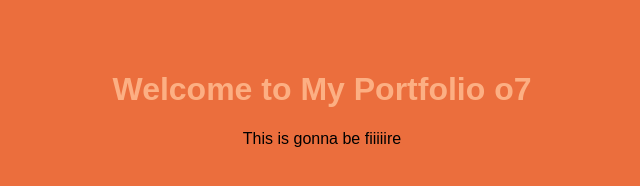
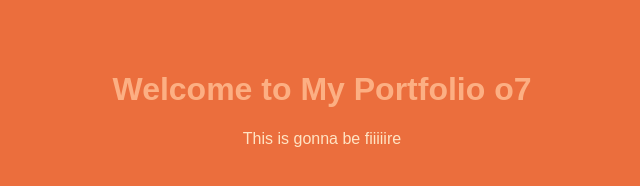
Before and after one commit to Kovinskii/Portfolio-Site, a plain HTML site: page index.html in a window 1280 px wide. Shown: the whole page, without its empty margins (318-958 px from the left). Drawn offline with Linux system fonts and the light colour scheme.

Commit message:
changed text color

```diff
--- a/style.css
+++ b/style.css
@@ -10,3 +10,7 @@ body {
 h1 {
   color: #fcaf83;
 }
+
+p {
+    color:bisque;
+}
```
